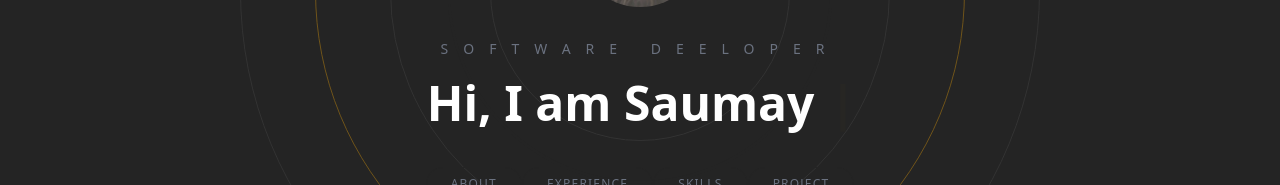
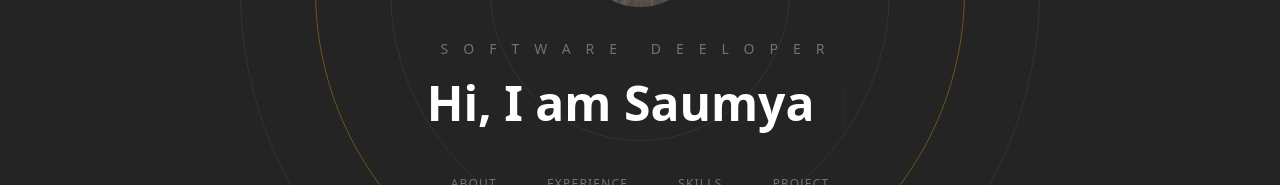
Before and after one commit to saumay23/portfolio, a Next.js app: page / in a window 1280 px wide. Shown: the part 376-561 px from the top of the page. Built offline with nearby package versions, Linux system fonts and the light colour scheme; a web font is replaced by a local one.

Commit message:
changed name email and contact

```diff
--- a/src/components/ContactForm.tsx
+++ b/src/components/ContactForm.tsx
@@ -15,7 +15,7 @@ const ContactForm = (props: Props) => {
     formState: { errors },
   } = useForm<InputForm>();
   const SubmitForm = (data: InputForm) => {
-    window.location.href = `mailto:ksaumya1510@gmail.com?subject=${data?.subject}&body=Hi, my name is ${data?.firstname} ${data?.lastname}. ${data?.message}`;
+    window.location.href = `mailto:sk10882@nyu.edu?subject=${data?.subject}&body=Hi, my name is ${data?.firstname} ${data?.lastname}. ${data?.message}`;
   };
   return (
     <div className="relative flex h-screen overflow-hidden flex-col text-left space-y-10  max-w-full mx-auto px-10 justify-end pb-10   items-center">
@@ -31,11 +31,11 @@ const ContactForm = (props: Props) => {
       <div className="space-y-10">
         <div className="flex items-center justify-center space-x-5">
           <BsFillTelephoneFill className="fill-[#F7AB0A] w-6 h-6" />
-          <p>+91-9007095635</p>
+          <p>+1-(516)-968-1066</p>
         </div>
         <div className="flex items-center justify-center space-x-5">
           <BsEnvelope className="fill-[#F7AB0A] w-6 h-6" />
-          <p>ksaumya1510@gmail.com</p>
+          <p>sk10882@nyu.edu</p>
         </div>
       </div>
       <form
--- a/src/components/Profile.tsx
+++ b/src/components/Profile.tsx
@@ -7,7 +7,7 @@ type Props = {};
 
 const Profile = (props: Props) => {
   const [text, count] = useTypewriter({
-    words: ["Hi, I am Saumay "],
+    words: ["Hi, I am Saumya "],
     loop: true,
     delaySpeed: 2000,
   });
```
